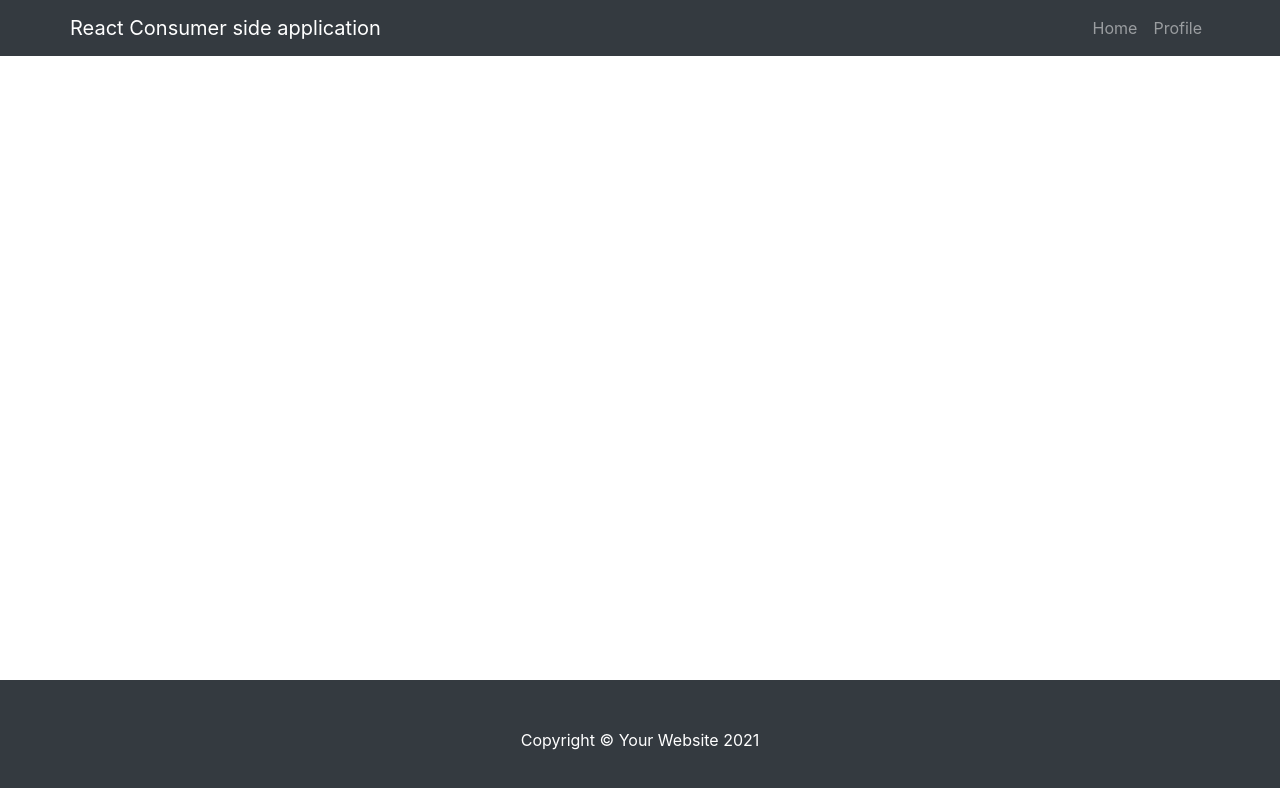
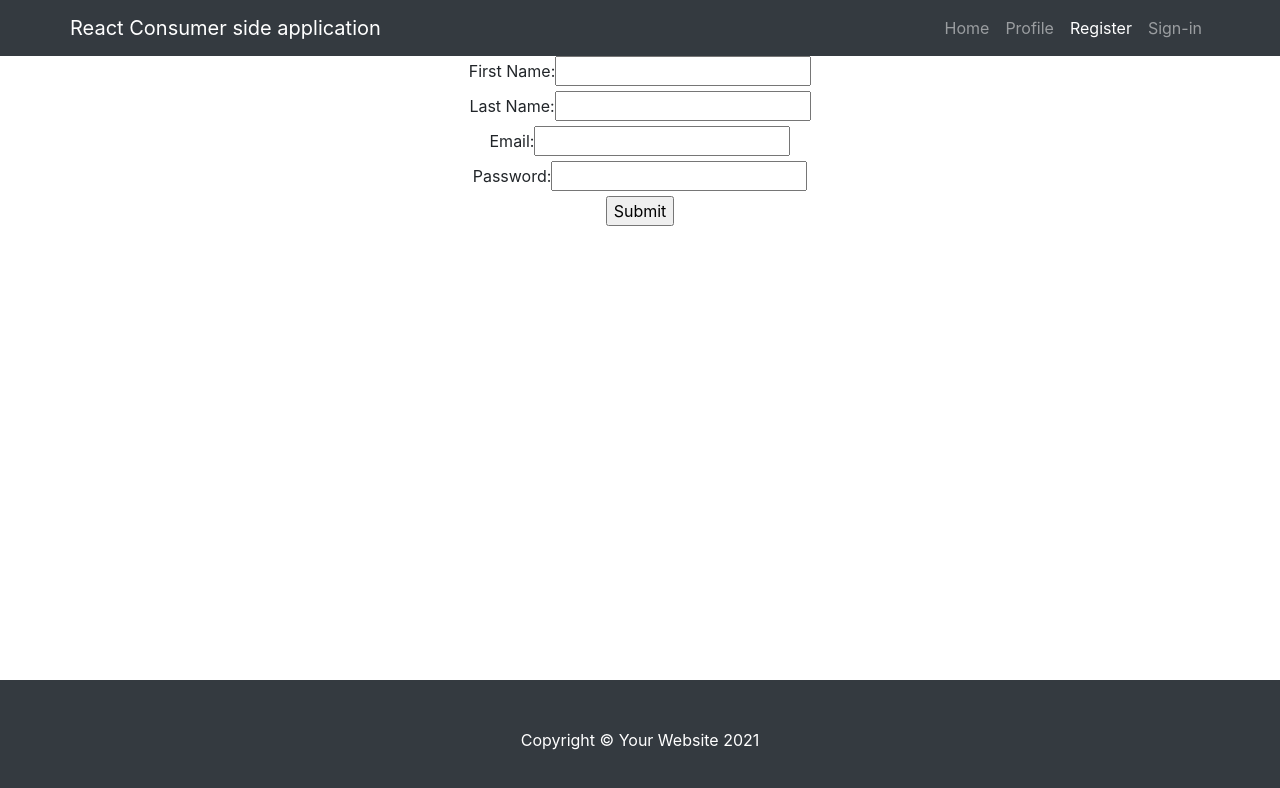
Before and after one commit to aniruddhaagr/api-consumer, a React (Create React App) app: page /register in a window 1280 px wide. Shown: the top 788 px of the page. Built offline with nearby package versions, Linux system fonts and the light colour scheme.

Commit message:
tmp commit

```diff
--- a/src/App.js
+++ b/src/App.js
@@ -8,7 +8,7 @@ import {
 import logo from './logo.svg';
 import './App.css';
 import React from "react";
-import { Navigation, Footer, Home, Profile } from "./components";
+import { Navigation, Footer, Home, Profile, Register, Login } from "./components";
 
 function App() {
   return (
@@ -18,6 +18,9 @@ function App() {
         <Switch>
 		      <Route exact path="/" component={Home}/>
           <Route exact path="/profile" component={Profile}/>
+          <Route exact path="/register" component={Register}/>
+          <Route exact path="/login" component={Login}/>
+
         </Switch>
       <Footer />
 
--- a/src/components/index.js
+++ b/src/components/index.js
@@ -2,3 +2,5 @@ export { default as Navigation } from "./navigation";
 export { default as Footer } from "./footer";
 export { default as Home } from "./home";
 export { default as Profile } from "./profile";
+export { default as Register } from "./register";
+export { default as Login } from "./login";
--- /dev/null
+++ b/src/components/login.js
@@ -0,0 +1,55 @@
+import React from "react";
+import {BASE_URL} from '../constants'
+class Login extends React.Component {
+  constructor(props) {
+    super(props);
+    this.state = {
+      email: '',
+      password: ''
+    };
+    this.handleChangeEmail = this.handleChangeEmail.bind(this);
+    this.handleChangePassword = this.handleChangePassword.bind(this);
+
+    this.handleSubmit = this.handleSubmit.bind(this);
+  }
+
+  handleChangeEmail(event) {this.setState({email: event.target.value}); }
+  handleChangePassword(event) {this.setState({password: event.target.value}); }
+
+  handleSubmit(event) {
+    event.preventDefault();
+    console.log(this.state)
+
+    fetch(`${BASE_URL}users/login`, {
+      method: 'POST',
+      headers: {
+        'Accept': 'application/json',
+        'Content-Type': 'application/json',
+      },
+      body: JSON.stringify(this.state)
+    })
+  }
+
+  render() {
+    return (
+      <form onSubmit={this.handleSubmit}>
+        <div>
+          <label>Email:</label>
+          <input type="text" value={this.state.email} onChange={this.handleChangeEmail} />
+        </div>
+
+        <div>
+          <label>Password:</label>
+          <input type="password" value={this.state.password} onChange={this.handleChangePassword} />
+        </div>
+
+        <div>
+          <input type="submit" value="Submit" />
+        </div>
+
+      </form>
+    );
+  }
+}
+
+export default Login;
--- a/src/components/navigation.js
+++ b/src/components/navigation.js
@@ -31,6 +31,28 @@ function Navigation(props) {
                   Profile
                 </Link>
               </li>
+
+              <li
+                class={`nav-item  ${
+                  props.location.pathname === "/register" ? "active" : ""
+                }`}
+              >
+                <Link class="nav-link" to="/register">
+                    Register
+                </Link>
+              </li>
+
+              <li
+                class={`nav-item  ${
+                  props.location.pathname === "/login" ? "active" : ""
+                }`}
+              >
+                <Link class="nav-link" to="/login">
+                    Sign-in
+                </Link>
+              </li>
+
+
             </ul>
           </div>
         </div>
--- /dev/null
+++ b/src/components/register.js
@@ -0,0 +1,71 @@
+import React from "react";
+import {BASE_URL} from '../constants'
+class Register extends React.Component {
+  constructor(props) {
+    super(props);
+    this.state = {
+      first_name: '',
+      last_name: '',
+      email: '',
+      password: ''
+    };
+    this.handleChangeFirstName = this.handleChangeFirstName.bind(this);
+    this.handleChangeLastName = this.handleChangeLastName.bind(this);
+    this.handleChangeEmail = this.handleChangeEmail.bind(this);
+    this.handleChangePassword = this.handleChangePassword.bind(this);
+
+    this.handleSubmit = this.handleSubmit.bind(this);
+  }
+
+  handleChangeFirstName(event) {this.setState({first_name: event.target.value}); }
+  handleChangeLastName(event) {this.setState({last_name: event.target.value}); }
+  handleChangeEmail(event) {this.setState({email: event.target.value}); }
+  handleChangePassword(event) {this.setState({password: event.target.value}); }
+
+  handleSubmit(event) {
+    event.preventDefault();
+    console.log(this.state)
+
+    fetch(`${BASE_URL}users`, {
+      method: 'POST',
+      headers: {
+        'Accept': 'application/json',
+        'Content-Type': 'application/json',
+      },
+      body: JSON.stringify(this.state)
+    })
+  }
+
+  render() {
+    return (
+      <form onSubmit={this.handleSubmit}>
+        <div>
+          <label>First Name:</label>
+          <input type="text" value={this.state.first_name} onChange={this.handleChangeFirstName} />
+        </div>
+
+        <div>
+          <label>Last Name:</label>
+          <input type="text" value={this.state.last_name} onChange={this.handleChangeLastName} />
+        </div>
+
+        <div>
+          <label>Email:</label>
+          <input type="text" value={this.state.email} onChange={this.handleChangeEmail} />
+        </div>
+
+        <div>
+          <label>Password:</label>
+          <input type="password" value={this.state.password} onChange={this.handleChangePassword} />
+        </div>
+
+        <div>
+          <input type="submit" value="Submit" />
+        </div>
+
+      </form>
+    );
+  }
+}
+
+export default Register;
--- /dev/null
+++ b/src/constants.js
@@ -0,0 +1 @@
+export const BASE_URL = 'http://localhost:3000/api/v1/'
```
